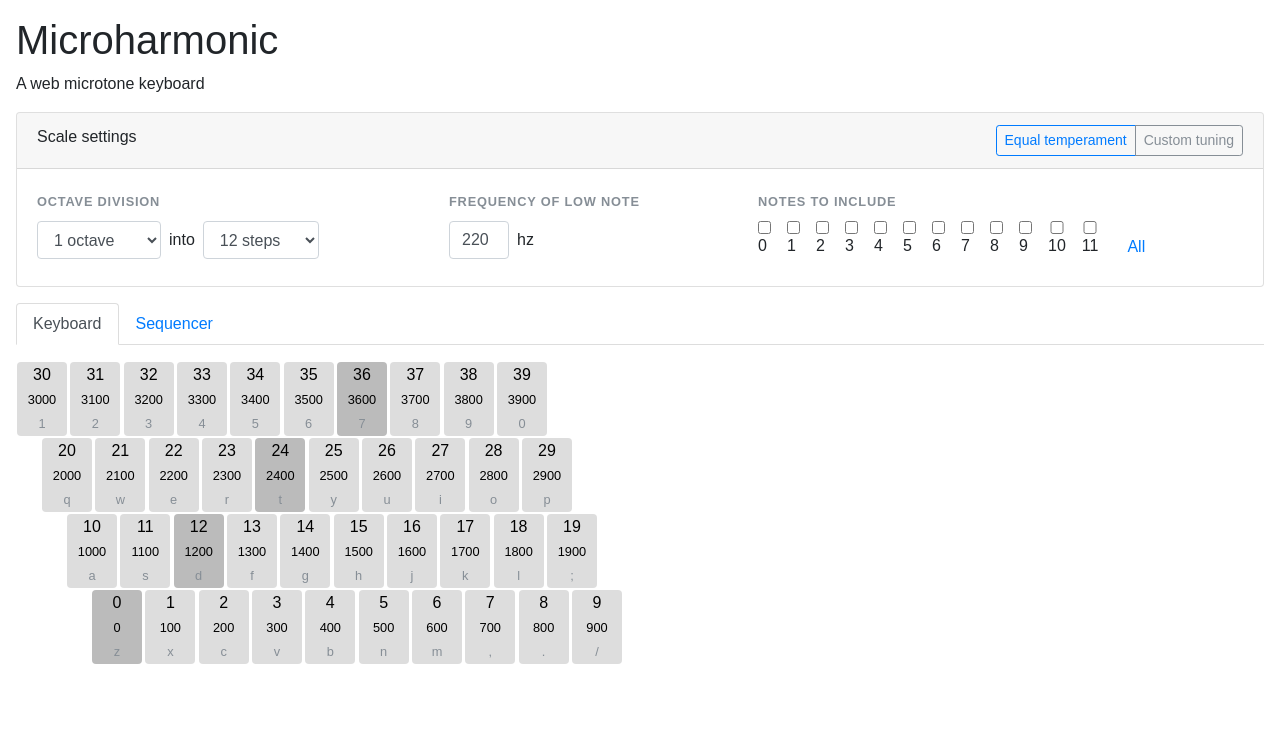
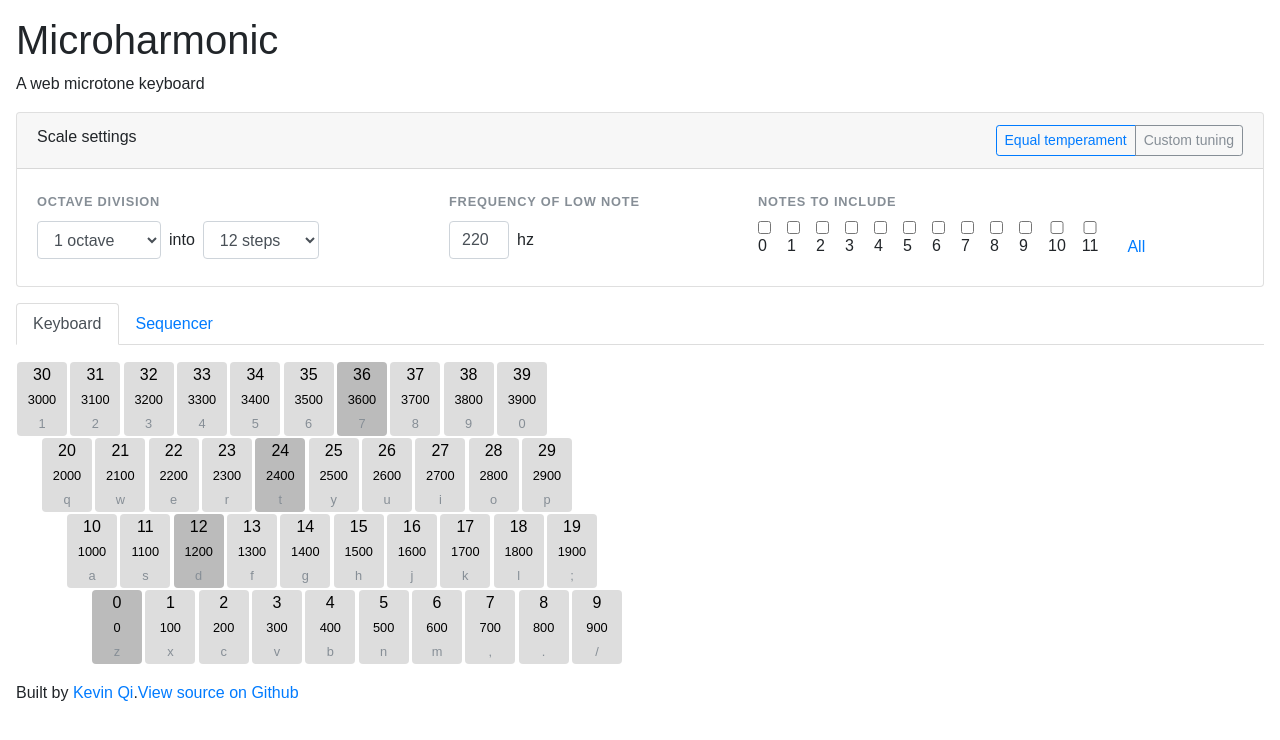
Before and after one commit to kevinsqi/microharmonic, a React (Create React App) app: page / in a window 1280 px wide. Shown: the top 740 px of the page. Built offline with nearby package versions, Linux system fonts and the light colour scheme.

Commit message:
add header and footer

```diff
--- a/src/App.js
+++ b/src/App.js
@@ -8,6 +8,8 @@ import {
   Route,
 } from 'react-router-dom';
 
+import Footer from './Footer';
+import Header from './Header';
 import Keyboard from './Keyboard';
 import Sequencer from './Sequencer';
 import Settings from './Settings';
@@ -91,8 +93,7 @@ class App extends Component {
     return (
       <Router>
         <div className="m-3">
-          <h1>Microharmonic</h1>
-          <div>A web microtone keyboard</div>
+          <Header />
 
           <div className="my-3">
             <Settings
@@ -142,6 +143,8 @@ class App extends Component {
               />
             )} />
           </div>
+
+          <Footer className="mt-3" />
         </div>
       </Router>
     );
--- /dev/null
+++ b/src/Footer.js
@@ -0,0 +1,16 @@
+import React from 'react';
+
+class Footer extends React.Component {
+  render() {
+    return (
+      <footer className={this.props.className}>
+        <div>
+          Built by <a href="http://www.kevinqi.com/">Kevin Qi</a>.
+          <a href="https://github.com/iqnivek/microharmonic/">View source on Github</a>
+        </div>
+      </footer>
+    );
+  }
+}
+
+export default Footer;
--- /dev/null
+++ b/src/Header.js
@@ -0,0 +1,14 @@
+import React from 'react';
+
+class Header extends React.Component {
+  render() {
+    return (
+      <div className={this.props.className}>
+        <h1>Microharmonic</h1>
+        <div>A web microtone keyboard</div>
+      </div>
+    );
+  }
+}
+
+export default Header;
```
